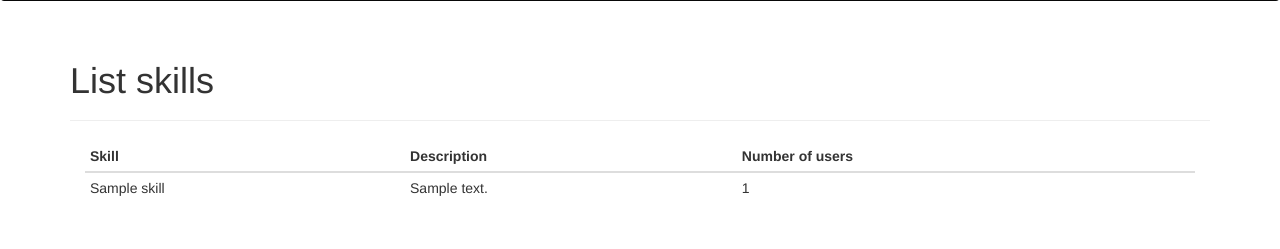
After one commit to mbtronics/BAB, a Flask app: page /list-skills in a window 1280 px wide. The commit adds this page. Shown: the part 51-300 px from the top of the page. Run offline with Flask 2, Linux system fonts and the light colour scheme; tables that the repository leaves empty hold one stand-in row (values such as "Sample post"); parts of the project's set-up code (start-up, migrations or seed data) failed here and were passed over; some libraries are stand-ins or nearby versions.

Commit message:
Add list skills & edit skill

```diff
--- a/app/main/forms.py
+++ b/app/main/forms.py
@@ -51,3 +51,8 @@ class SearchUserForm(Form):
     name = StringField('Name', validators=[Optional()])
     id = IntegerField('Id', validators=[Optional()])
     searchbutton = SubmitField('Search')
+
+class EditSkillForm(Form):
+    name = StringField('Name', validators=[Required()])
+    description = TextAreaField('Description', validators=[Required()])
+    submit = SubmitField('Update skill')
--- a/app/main/views.py
+++ b/app/main/views.py
@@ -3,7 +3,7 @@ from flask.ext.login import login_required, current_user
 from flask.ext.sqlalchemy import get_debug_queries
 from sqlalchemy import or_
 from . import main
-from .forms import EditProfileForm, EditProfileAdminForm, DeleteUserForm, SearchUserForm
+from .forms import EditProfileForm, EditProfileAdminForm, DeleteUserForm, SearchUserForm, EditSkillForm
 from .. import db
 from ..usermodels import Permission, Role, User, Skill
 from ..decorators import permission_required
@@ -184,8 +184,32 @@ def search_users():
 def skill(name):
     skill = Skill.query.filter_by(name=name).first()
     if skill:
-        users = skill.users.all()
-        return render_template('skill.html', skill=skill, users=users)
+        return render_template('skill.html', skill=skill)
     else:
         flash('Skill not found', 'error')
         abort(404)
+
+@main.route('/edit-skill/<name>', methods=['GET', 'POST'])
+@permission_required(Permission.MANAGE_SKILLS)
+def edit_skill(name):
+    skill = Skill.query.filter_by(name=name).first()
+    if skill:
+        form = EditSkillForm()
+
+        if form.validate_on_submit():
+            skill.name = form.name.data
+            skill.description = form.description.data
+            db.session.add(skill)
+            return redirect(url_for('.skill', name=skill.name))
+        else:
+            form.name.data = skill.name
+            form.description.data = skill.description
+            return render_template('edit_skill.html', form=form)
+    else:
+        flash('Skill not found', 'error')
+        abort(404)
+
+@main.route('/list-skills')
+def list_skills():
+    skills = Skill.query.order_by(Skill.name.asc()).all()
+    return render_template('list_skills.html', skills=skills)
--- a/app/templates/base.html
+++ b/app/templates/base.html
@@ -23,6 +23,7 @@
         </div>
         <div class="navbar-collapse collapse">
             <ul class="nav navbar-nav navbar-right">
+
                 {%  if current_user.is_authenticated and current_user.can(Permission.MANAGE_USERS) %}
                     <li class="dropdown">
                         <a href="#" class="dropdown-toggle" data-toggle="dropdown">
@@ -35,6 +36,18 @@
                         </ul>
                     </li>
                 {%  endif %}
+
+                {%  if current_user.is_authenticated and current_user.can(Permission.MANAGE_SKILLS) %}
+                    <li class="dropdown">
+                        <a href="#" class="dropdown-toggle" data-toggle="dropdown">
+                            Skills<b class="caret"></b>
+                        </a>
+                        <ul class="dropdown-menu">
+                            <li><a href="{{ url_for('main.list_skills') }}">List skills</a></li>
+                        </ul>
+                    </li>
+                {%  endif %}
+
                 {% if current_user.is_authenticated %}
                 <li class="dropdown">
                     <a href="#" class="dropdown-toggle" data-toggle="dropdown">
@@ -52,6 +65,7 @@
                 <li><a href="{{ url_for('auth.login') }}">Log In</a></li>
                 <li><a href="{{ url_for('auth.register') }}">Register</a></li>
                 {% endif %}
+
             </ul>
         </div>
     </div>
--- /dev/null
+++ b/app/templates/list_skills.html
@@ -0,0 +1,35 @@
+{% extends "base.html" %}
+{% import "_macros.html" as macros %}
+
+{% block title %}{{ config['APP_NAME'] }} - List skills{% endblock %}
+
+{% block page_content %}
+
+<div class="page-header">
+    <h1>List skills</h1>
+</div>
+
+<div class="col-md-12">
+{% if skills %}
+    <table class="table table-condensed table-hover">
+        <thead>
+            <tr>
+                <th>Skill</th>
+                <th>Description</th>
+                <th>Number of users</th>
+            </tr>
+        </thead>
+        <tbody>
+            {% for skill in skills %}
+                <tr class="clickable-row">
+                    <td><a href="{{ url_for('main.skill', name=skill.name) }}"></a>{{ skill.name }}</td>
+                    <td>{{ skill.description }}</td>
+                    <td>{{ skill.num_users }}</td>
+                </tr>
+            {% endfor %}
+        </tbody>
+    </table>
+{% endif %}
+</div>
+
+{% endblock %}
--- a/app/templates/skill.html
+++ b/app/templates/skill.html
@@ -10,8 +10,12 @@
     </div>
 
     <div class="col-md-4">
-        <p><b>Number of users who have this skill:</b> {{ users|length }}</p>
+        <p><b>Number of users who have this skill:</b> {{ skill.num_users }}</p>
         <p><b>Skill description:</b> {{ skill.description }}</p>
+
+        {% if current_user.can(Permission.MANAGE_SKILLS) %}
+            <a class="btn btn-default" href="{{ url_for('.edit_skill', name=skill.name) }}">Edit skill</a>
+        {% endif %}
     </div>
 
     <div class="col-md-8">
--- a/app/usermodels.py
+++ b/app/usermodels.py
@@ -8,9 +8,10 @@ from itsdangerous import TimedJSONWebSignatureSerializer as Serializer
 
 #Bit-style permissions
 class Permission:
-    BOOK =          (1<<0)
-    MANAGE_USERS =  (1<<1)
-    ADMINISTER =    0xffff
+    BOOK =              (1<<0)
+    MANAGE_USERS =      (1<<1)
+    MANAGE_SKILLS =     (1<<2)
+    ADMINISTER =        0xffff
 
 roles = {
     'User': (Permission.BOOK, True),
@@ -47,6 +48,13 @@ class Skill(db.Model):
     id = db.Column(db.Integer, primary_key=True)
     name = db.Column(db.String(64), unique=True)
     description = db.Column(db.Text(), nullable=False)
+
+    @property
+    def num_users(self):
+        if self.users:
+            return self.users.count()
+        else:
+            return 0
 
     def __repr__(self):
         return '<SkillType %r>' % self.name
```
Also changed, not shown: app/templates/edit_skill.html (added, +17 -0 lines).
